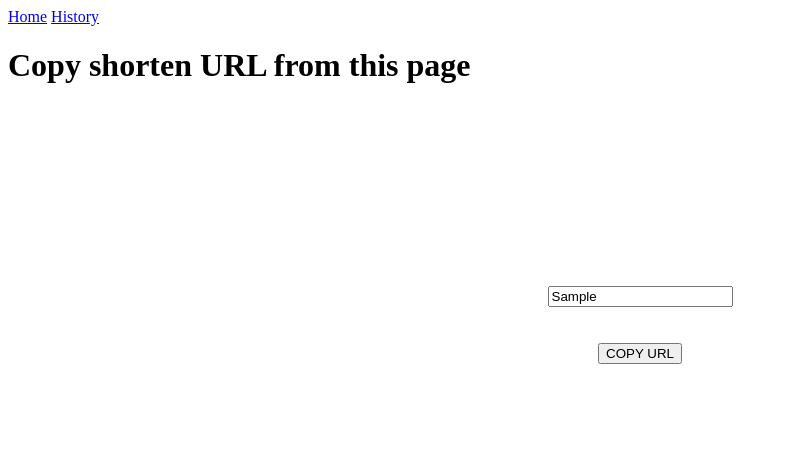
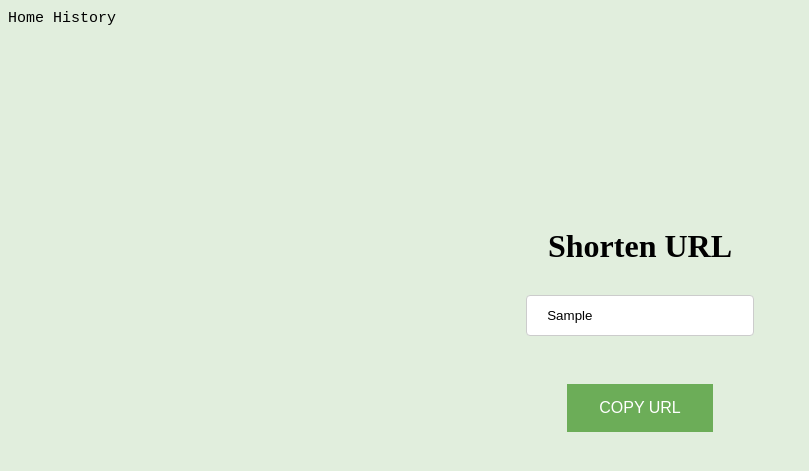
Before and after one commit to ShubhamSalokhe/Innomatics-Data-Science-Internship, a Flask app: template Flask Project/templates/shorten.html in a window 1280 px wide. Shown: the top 471 px of the page, without its empty margins (0-809 px from the left). Run offline with Flask 2, Linux system fonts and the light colour scheme; the template is opened without the code that fills it: most values are stand-ins (such as "Sample title", 1, 10 or a date in 2020).

Commit message:
falsk project improved

```diff
--- a/Flask Project/app.py
+++ b/Flask Project/app.py
@@ -1,6 +1,5 @@
 from flask import Flask, render_template, request, redirect
 import pyperclip as pc
-import datetime as dt
 from flask_sqlalchemy import SQLAlchemy
 from flask_migrate import Migrate
 import os
@@ -41,6 +40,8 @@ def shorten_url():
         if not short_url:
             return rand_letters
 
+
+
 ###############################################Pages##########################################################
 
 @app.route('/')
@@ -50,17 +51,20 @@ def home_get():
 @app.route('/', methods =["POST"])
 def home_post():
     long = request.form.get("in_1")
-    found_url = Url.query.filter_by(long=long).first()
-    if found_url:
-        for i in db.session.execute("SELECT short FROM urls WHERE long='{}'".format(long)):
-            short =i[0]
-            return render_template("shorten.html" , short=short)
+    if long =="":
+        return render_template("index.html", empty ="Fill with URL")
     else:
-        short = shorten_url()
-        URL = Url(long, short)
-        db.session.add(URL)
-        db.session.commit()
-        return render_template("shorten.html" , short="http://127.0.0.1:5000/"+short)
+        found_url = Url.query.filter_by(long=long).first()
+        if found_url:
+            for i in db.session.execute("SELECT short FROM urls WHERE long='{}'".format(long)):
+                short =i[0]
+                return render_template("shorten.html" , short=short)
+        else:
+            short = shorten_url()
+            URL = Url(long, short)
+            db.session.add(URL)
+            db.session.commit()
+            return render_template("shorten.html" , short="http://127.0.0.1:5000/"+short)
 
 @app.route("/short",methods=["POST"])
 def copyToClipboard():
--- a/Flask Project/templates/layout.html
+++ b/Flask Project/templates/layout.html
@@ -10,15 +10,14 @@
 
     </title>
 </head>
-<body>
+<body style="background-color:#e1eedd;">
     <nav>
-        <a href="/">Home</a>
-        <a href= "/history">History</a>
+        <a href="/" style="color:black;font-family:'Courier New';font-size:15px; text-decoration: none">Home </a>
+        <a id = "GFG" href= "/history" style="color:black;font-family:'Courier New';font-size:15px; text-decoration: none">History</a>
     </nav>
+{% block content %}
 
-    {% block content %}
-
-    {% endblock %}
-
+{% endblock %}
+</body>
 </body>
 </html>
--- a/Flask Project/templates/shorten.html
+++ b/Flask Project/templates/shorten.html
@@ -8,14 +8,38 @@ ShortenURL
 
 
 {% block content %}
-<h1>Copy shorten URL from this page </h1>
+
 <body>
+    <style>
+        input[type=text], select {
+            width: 18%;
+            padding: 12px 20px;
+            margin: 8px 0;
+            display: inline-block;
+            border: 1px solid #ccc;
+            border-radius: 4px;
+            box-sizing: border-box;
+        }
+        .button {
+          background-color: #6cad58;
+          border: none;
+          color: white;
+          padding: 15px 32px;
+          text-align: center;
+          text-decoration: none;
+          display: inline-block;
+          font-size: 16px;
+          margin: 4px 2px;
+          cursor: pointer;
+        }
+        </style>
     <br><br><br><br><br><br><br><br><br><br>
     <center>
+            <h1>Shorten URL</h1>
     <form method="POST" action="/short">
         <input type='text' name='surl' value={{short}}><br>
 <br><br>
-<input type="Submit" value="COPY URL"></input>
+<input type="Submit" value="COPY URL"  class="button"></input>
     </form>
 </center>
 </body>
```
Also changed, not shown: Flask Project/migrations/versions/c737ff3f8a28_first_migration.py (added, +33 -0 lines), Flask Project/templates/Index.html (+30 -6 lines), Flask Project/templates/history.html (+11 -9 lines), Flask Project/data.sqlite.
